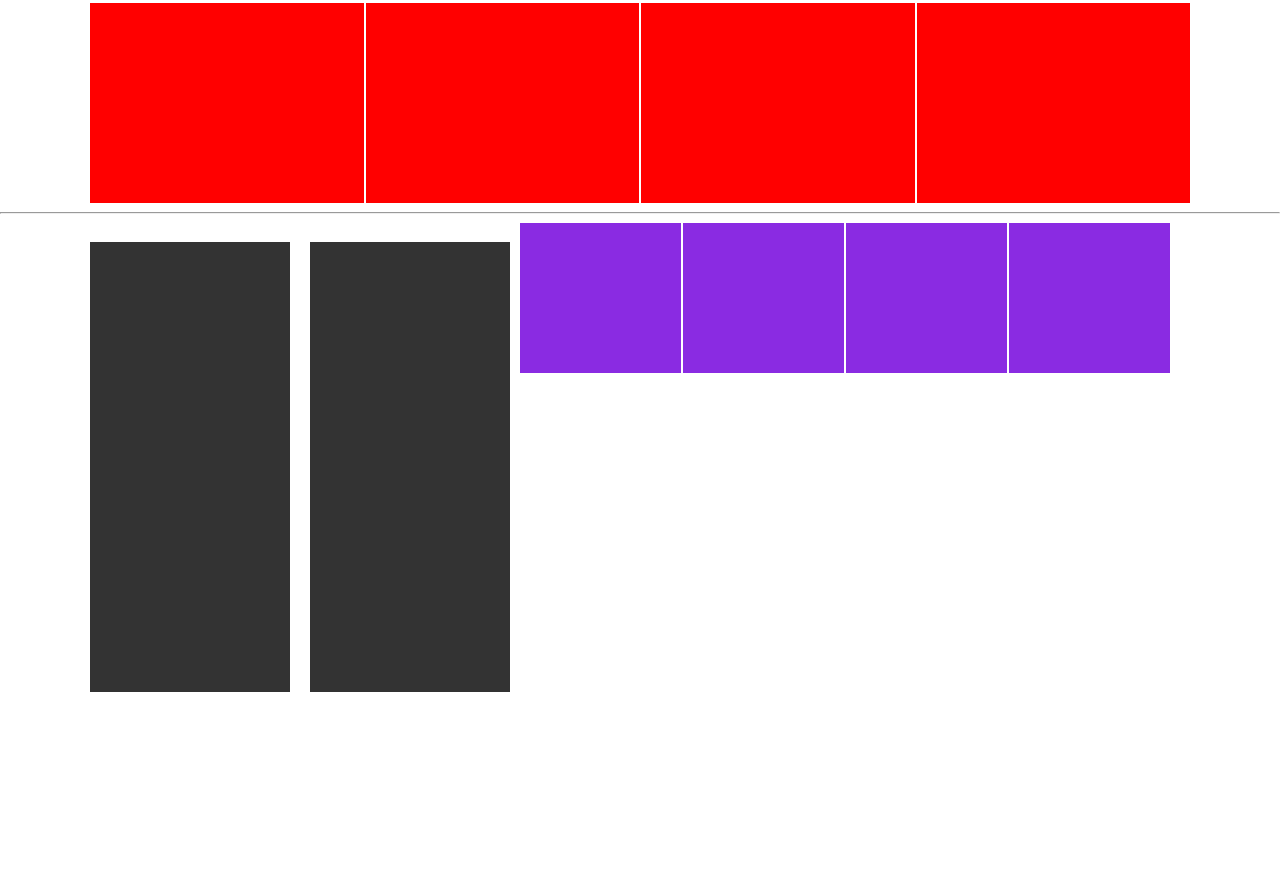
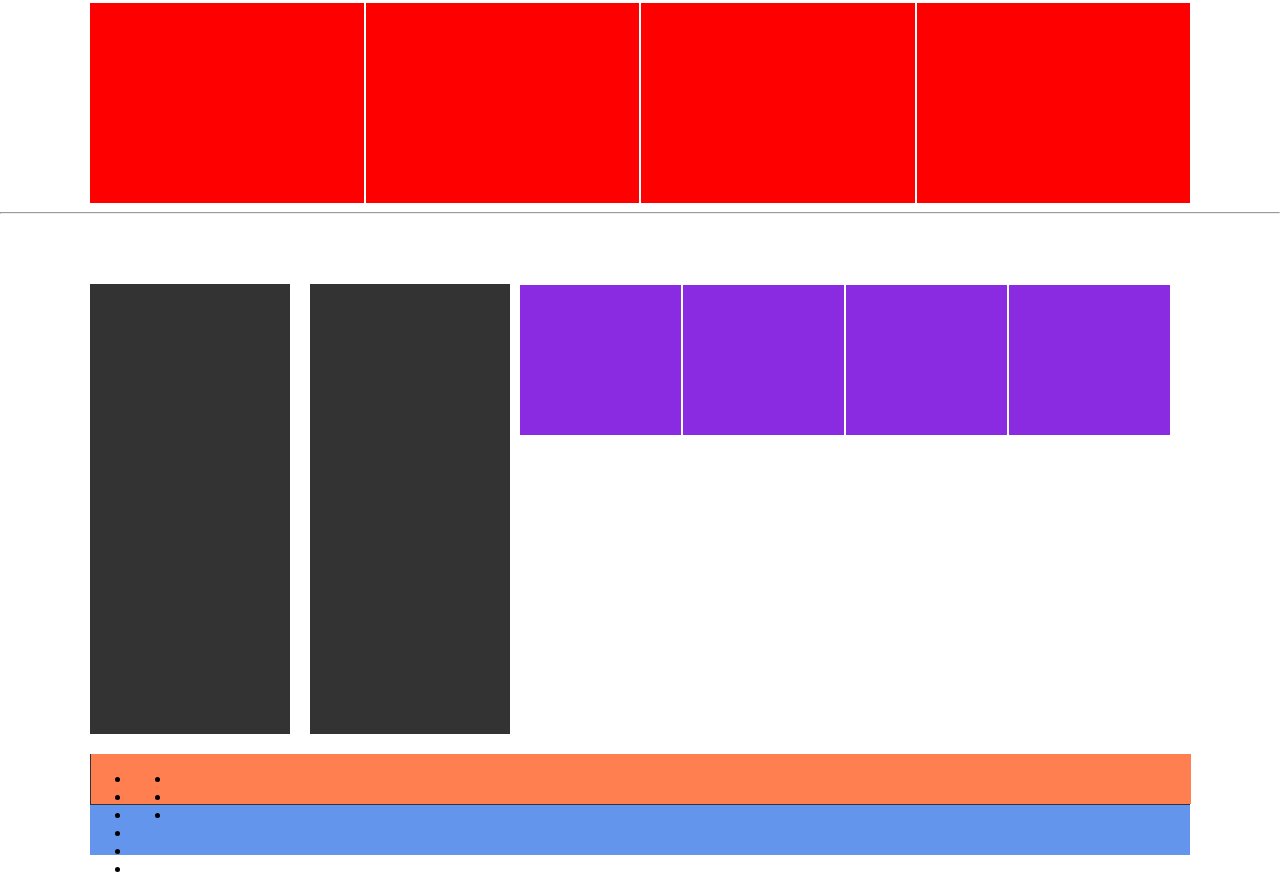
Before and after one commit to FavourAttah/LAYOUT, a plain HTML site: page index.html in a window 1280 px wide. Shown: the part 2605-3483 px from the top of the page. Before the commit the page ends 3317 px from the top, so only its background shows below. Drawn offline with Linux system fonts and the light colour scheme.

Commit message:
working on footer

```diff
--- a/css/style.css
+++ b/css/style.css
@@ -117,19 +117,21 @@ nav {
 
 .categories {
     display: flex;
+    margin-top: 70px;
+    margin-bottom: 20px;
 }
 
 aside {
     display: grid;
     grid-template-columns: auto auto;
     width: 40%;
-    margin: 10px -10px
+    margin: 0 -10px
 }
 
 .asidebox {
     background-color: #333;
     height: 450px;
-    margin: 10px;
+    margin: 0 10px;
 }
 
 main {
@@ -150,3 +152,28 @@ main {
 .box6:last-child {
     margin-right: 0;
 }
+
+footer {
+    background-color: #333;
+    height: 100px;
+    margin-top: 20px;
+}
+
+.payment {
+    display: flex;
+    width: 100%;
+    background-color: coral;
+    height: 50px;
+    margin: 1px;
+}
+
+ul
+
+.inline {
+
+}
+
+.copyright {
+    background-color: cornflowerblue;
+    height: 50px;
+}
--- a/index.html
+++ b/index.html
@@ -76,6 +76,28 @@
                 <div class="box6"></div>
             </main>
         </div>
+        <footer>
+            <div class="payment">
+                <div class="paymentplans">
+                    <ul>
+                       <li class="inline"></li>
+                       <li class="inline"></li>
+                       <li class="inline"></li>
+                       <li class="inline"></li>
+                       <li class="inline"></li>
+                       <li class="inline"></li>
+                    </ul>
+                </div>
+                <div class="apps">
+                    <ul>
+                        <li></li>
+                        <li></li>
+                        <li></li>
+                    </ul>
+                </div>
+            </div>
+            <div class="copyright"></div>
+        </footer>
     </div>
 
 </body>
```
